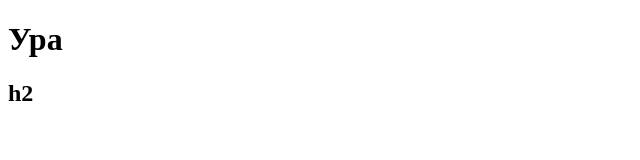
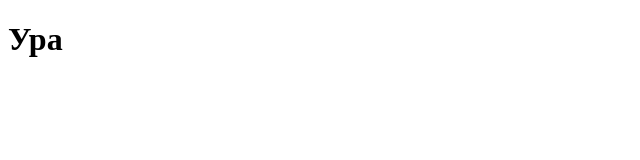
Before and after one commit to olyrim/cat, a plain HTML site: page index.html in a window 1280 px wide. Shown: the full height of the page, 0-640 px from the left. Drawn offline with Linux system fonts and the light colour scheme.

Commit message:
Revert "add h2"
This reverts commit 6981d4e423195fb36abd89228fcf34a22332098e.

```diff
--- a/index.html
+++ b/index.html
@@ -8,7 +8,5 @@
 </head>
 <body>
     <h1>Ура</h1>
-    <h2>h2</h2>
-
 </body>
 </html>
```
